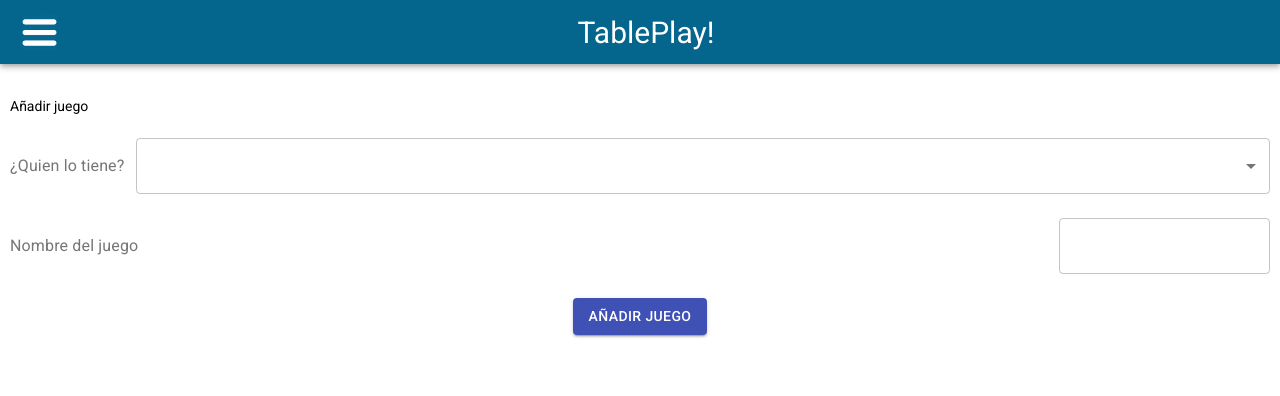
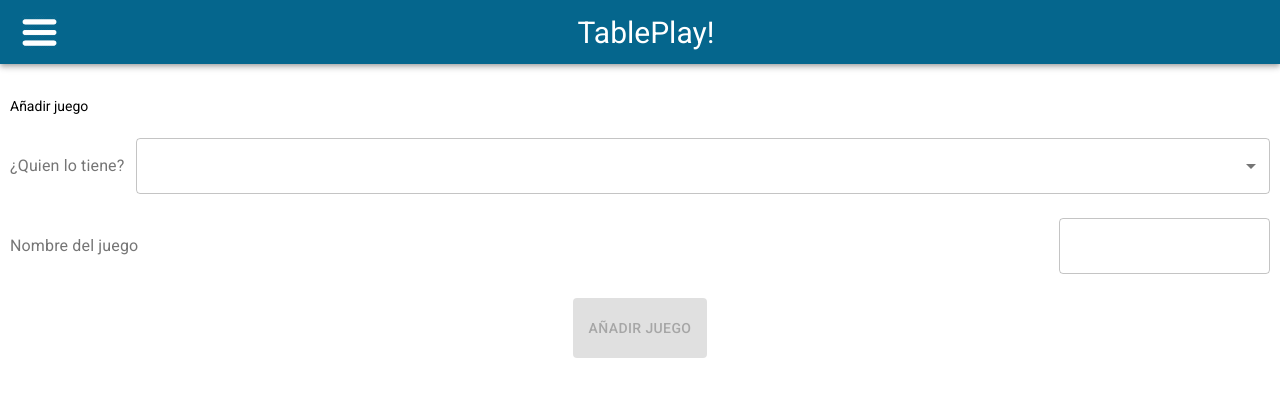
Before and after one commit to MiguelMarzo/QuickList, a React app: page /new-game in a window 1280 px wide. Shown: the top 396 px of the page. Built offline with nearby package versions, Linux system fonts and the light colour scheme.

Commit message:
Añade loader

```diff
--- a/src/views/NewGame/NewGame.styles.ts
+++ b/src/views/NewGame/NewGame.styles.ts
@@ -1,5 +1,5 @@
 import { styled } from '../../theme/themedStyledComponents';
-import { Select, InputLabel } from '@material-ui/core';
+import { Select, InputLabel, Button } from '@material-ui/core';
 
 export const NewGameTitle = styled.div`
     margin-bottom: 24px;
@@ -26,3 +26,7 @@ export const FormActions = styled.div`
     display: flex;
     justify-content: center;
 `
+export const StyledButton = styled(Button)`
+    height: 60px;
+    min-width: 60px;
+`
--- a/src/views/NewGame/NewGame.tsx
+++ b/src/views/NewGame/NewGame.tsx
@@ -1,15 +1,24 @@
 import * as React from 'react'
 import { withFirebase } from './../../firebase/withFirebase'
 import { gamesRepository } from '../../core/games.repository';
-import { TextField, MenuItem, Button } from '@material-ui/core';
-import { NewGameTitle, FormGroup, StyledSelect, StyledLabel, FormActions } from './NewGame.styles';
+import { TextField, MenuItem, CircularProgress } from '@material-ui/core';
+import { NewGameTitle, FormGroup, StyledSelect, StyledLabel, FormActions, StyledButton } from './NewGame.styles';
 
 const NewGame = ({firebase}) => {
   const [name, setName] = React.useState('')
   const [holder, setHolder] = React.useState('')
+  const [isLoading, setIsLoading] = React.useState(false)
 
   const addGame = async () => {
-    await gamesRepository.addGame(firebase, {name, holder})
+    setIsLoading(true);
+    try {
+      await gamesRepository.addGame(firebase, {name, holder})
+      setName('')
+      setHolder('')
+    } catch (error) {
+      // TODO: mostrar mensaje de error o de exito
+    }
+    setIsLoading(false);
   }
 
   const onNameChange = (event) => {
@@ -44,12 +53,19 @@ const NewGame = ({firebase}) => {
             onChange={onNameChange} />
         </FormGroup>
         <FormActions>
-          <Button
-            onClick={() => addGame()}
+          <StyledButton
+            onClick={() => !isLoading && addGame()}
             variant="contained"
+            disabled={!holder || !name || isLoading}
             color="primary">
-            Añadir juego
-          </Button>
+            {
+              isLoading ? (
+                <CircularProgress color="secondary"/>
+              ) : (
+                <>Añadir juego</>
+              )
+            }
+          </StyledButton>
         </FormActions>
       </form>
     </>
```
